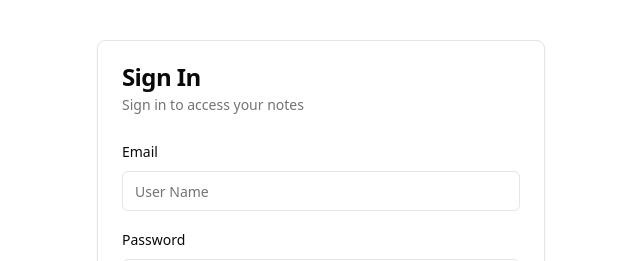
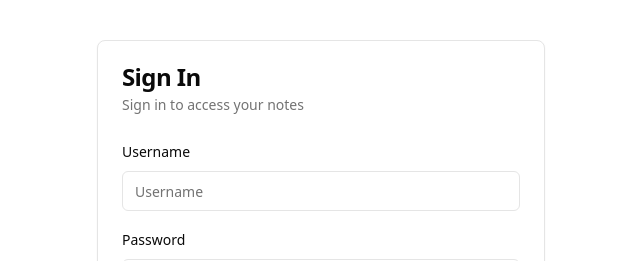
Before and after one commit to Okarix/notes, a React (Vite) app in the folder frontend/: page / in a window 1280 px wide. Shown: the top 261 px of the page, without its empty margins (319-959 px from the left). Built offline with nearby package versions, Linux system fonts and the light colour scheme; no server answers.

Commit message:
feat: smth changes

```diff
--- a/frontend/src/axios/instance.ts
+++ b/frontend/src/axios/instance.ts
@@ -1,7 +1,7 @@
 import axios from 'axios';
 
 const instance = axios.create({
-	baseURL: process.env.API_URL || 'http://127.0.0.1:3000',
+	baseURL: import.meta.env.VITE_BASE_URL,
 	headers: {
 		'Content-Type': 'application/json',
 	},
--- a/frontend/src/components/login/auth-form.tsx
+++ b/frontend/src/components/login/auth-form.tsx
@@ -17,9 +17,9 @@ export const AuthForm: React.FC<AuthFormProps> = ({ isSignUp, onSubmit, username
 	>
 		<FormField
 			id='username'
-			label='Email'
+			label='Username'
 			type='text'
-			placeholder='User Name'
+			placeholder='Username'
 			required
 			value={username}
 			onChange={e => setUsername(e.target.value)}
```
Also changed, not shown: 2 other files (tests, documents, lock files or other folders).
